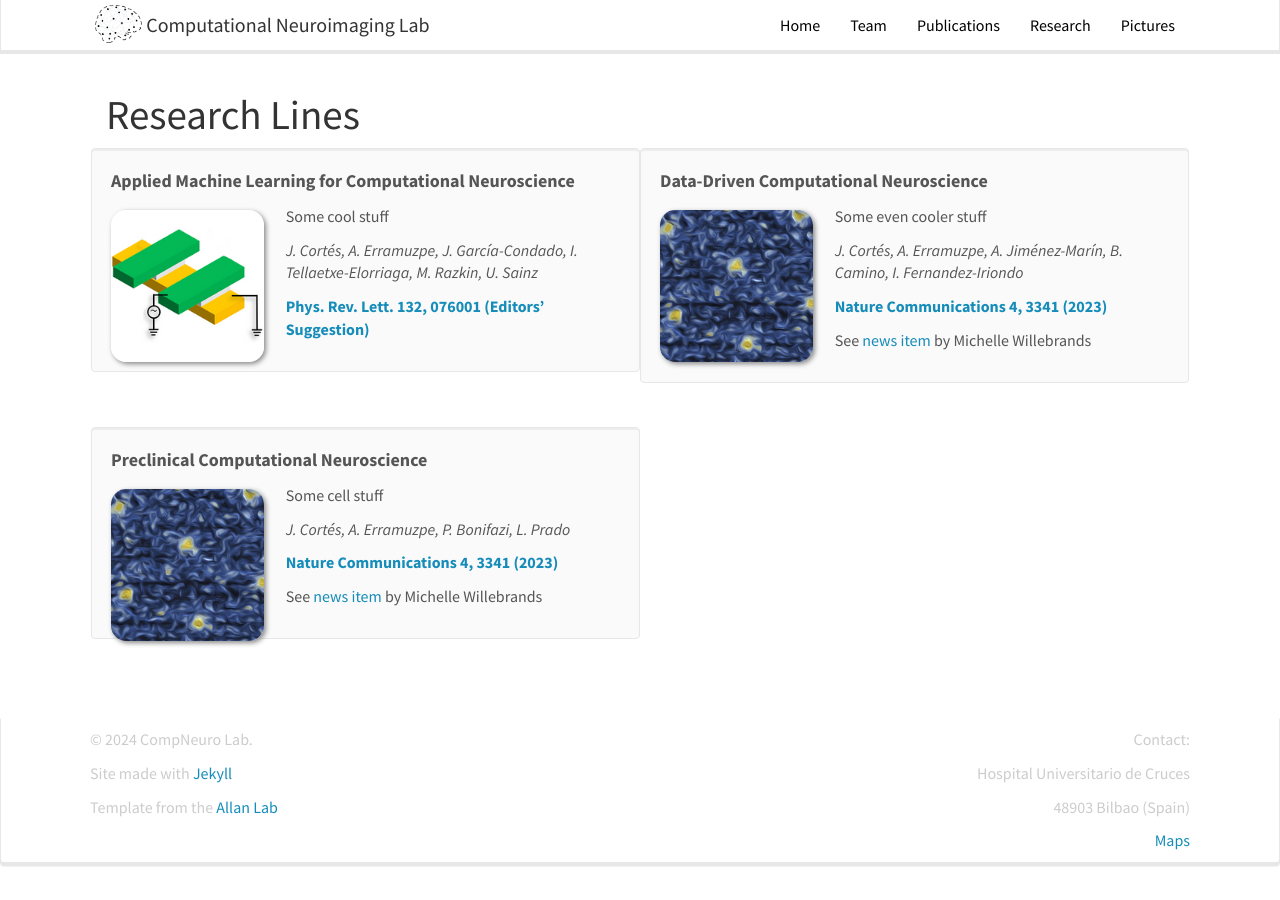
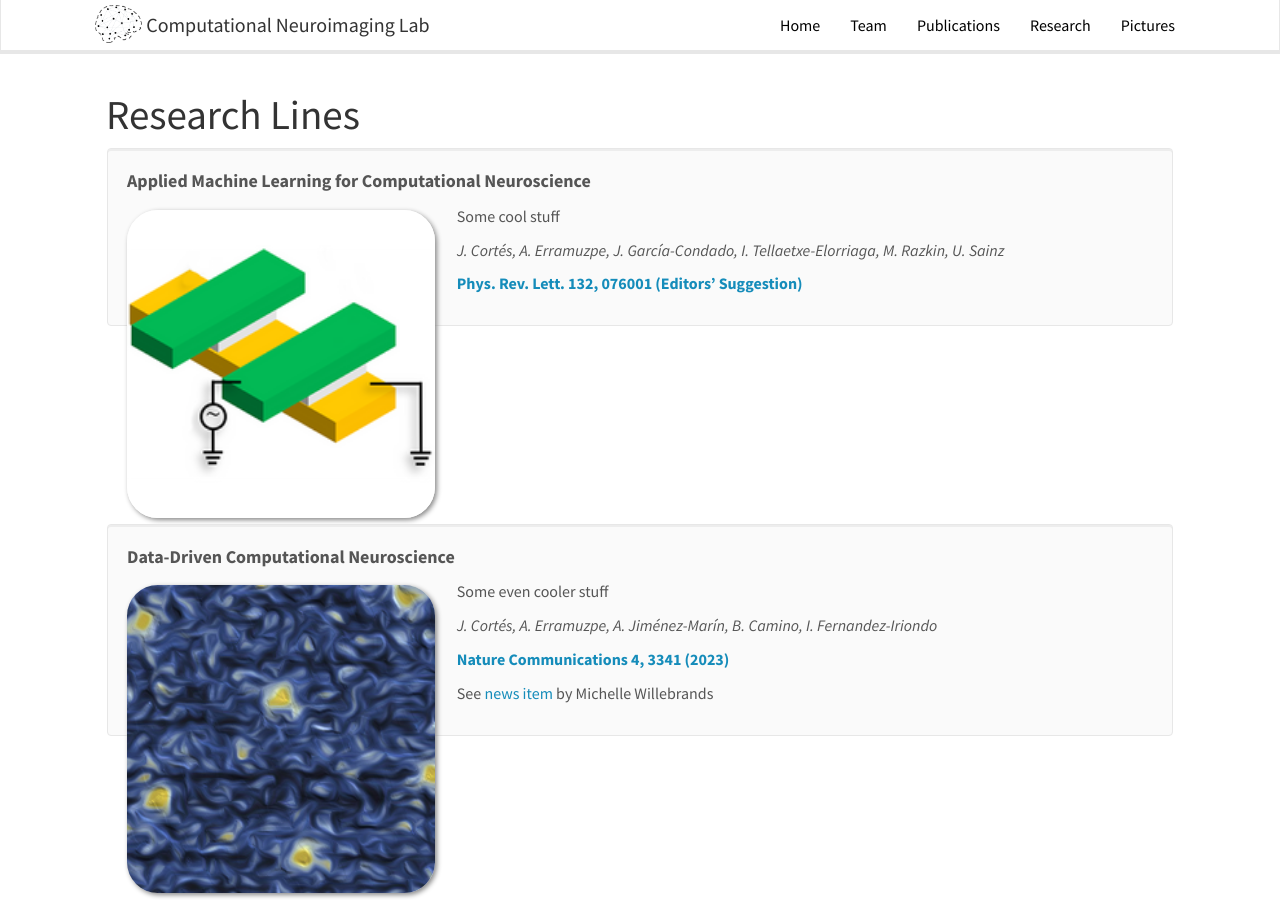
Before and after one commit to itellaetxe/compneurobilbao_website, a Jekyll site: the page built from _pages/research.md, in a window 1280 px wide and 900 px high. Built offline with Jekyll 4.4.1, drawn with Linux system fonts in a browser that asks for light colours; nearby versions of some CDN libraries.

Commit message:
Update research.md

```diff
--- a/_pages/research.md
+++ b/_pages/research.md
@@ -18,7 +18,7 @@ sitemap: false
 <div class="row">
 {% endif %}
 
-<div class="col-sm-6 clearfix">
+<div class="col-sm-12 clearfix">
  <div class="well">
   <pubtit>{{ publi.title }}</pubtit>
   <img src="{{ site.url }}{{ site.baseurl }}/images/researchpic/{{ publi.image }}" class="img-responsive" width="30%" style="float: left" />
```
